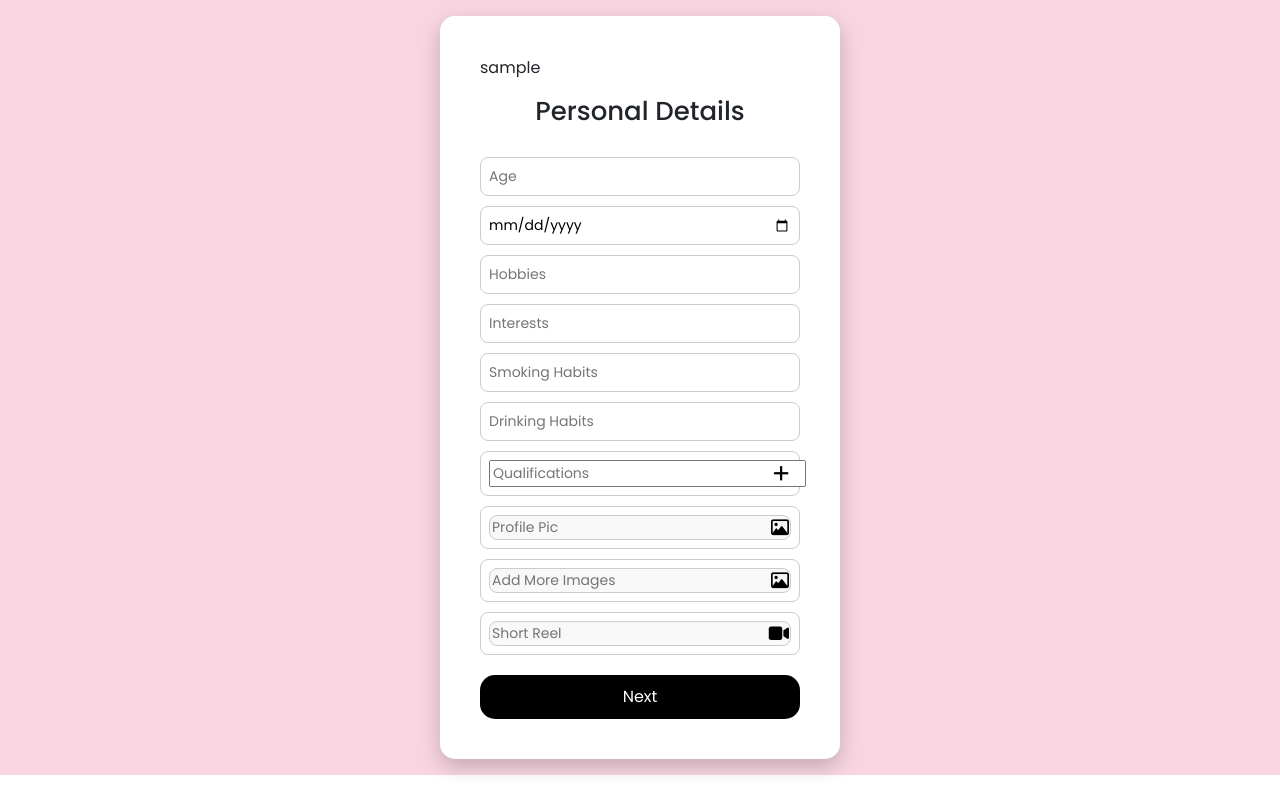
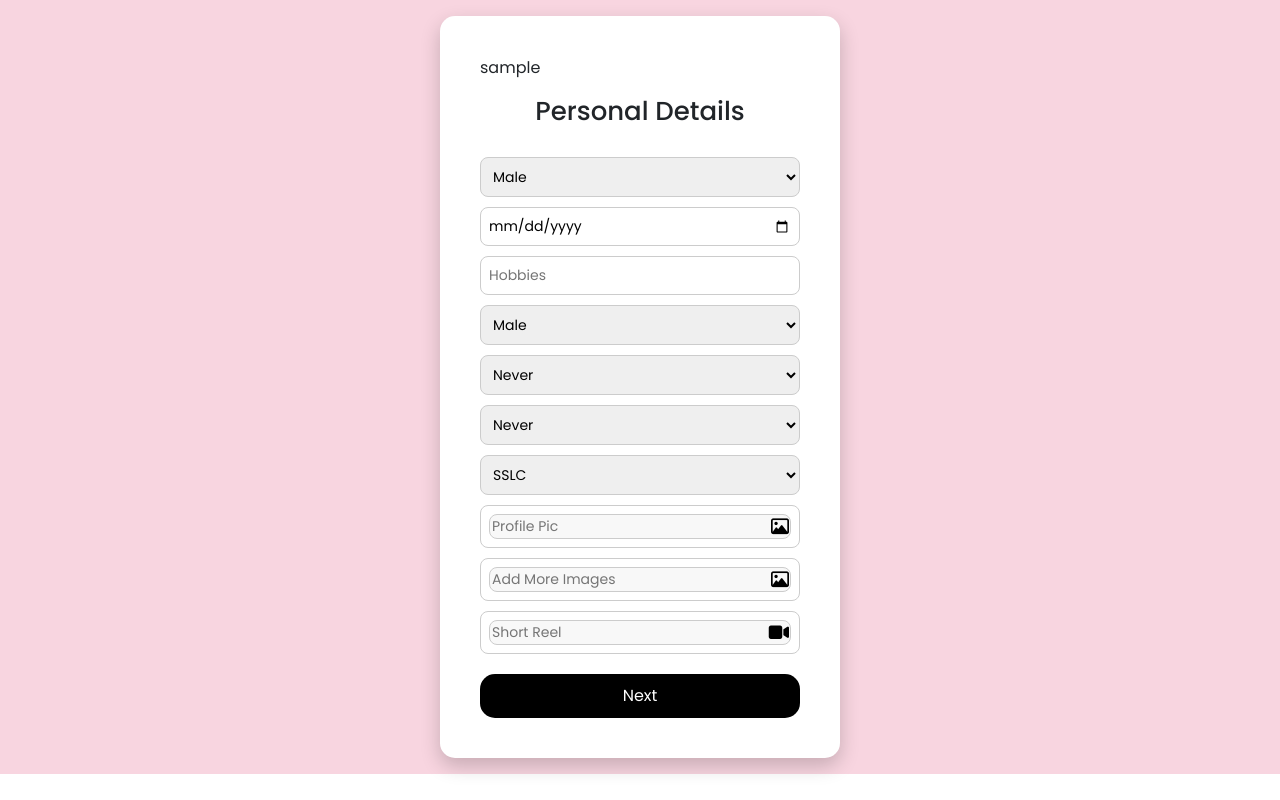
Before and after one commit to JishnuRameshC/Dating, a Django app: page /accounts/personal_details/1/ in a window 1280 px wide. Run offline with Django 4.2, Linux system fonts and the light colour scheme; a user stored in the database is signed in; tables that the repository leaves empty hold one stand-in row (values such as "Sample post"); some libraries are stand-ins or nearby versions.

Commit message:
dropdowns in personal details

```diff
--- a/accounts/forms.py
+++ b/accounts/forms.py
@@ -31,13 +31,16 @@ class CustomUserForm(forms.ModelForm):
     class Meta:
         model = CustomUser
         fields = [
-            'age', 'dob', 'hobbies', 'interests',
+            'gender', 'dob', 'hobbies', 'interests',
             'smoking_habits', 'drinking_habits',
             'qualifications', 'profile_pic', 'short_reel'
         ]
         widgets = {
             'dob': forms.DateInput(attrs={'type': 'date'}),
         }
+        def __init__(self, *args, **kwargs):
+          super().__init__(*args, **kwargs)
+           # Provide initial values if any
 
 class AdditionalImageForm(forms.ModelForm):
     class Meta:
--- a/accounts/models.py
+++ b/accounts/models.py
@@ -1,3 +1,4 @@
+from datetime import date
 from django.contrib.auth.models import AbstractUser
 from django.db import models
 
@@ -6,6 +7,16 @@ class CustomUser(AbstractUser):
         ('N', 'Never'),
         ('O', 'Occasionally'),
         ('F', 'Frequently'),
+    ]
+    GENDER_CHOICES = [
+        ('Male', 'Male'),
+        ('Female', 'Female'),
+        ('Other', 'Other'),
+    ]
+    INTEREST_CHOICES = [
+        ('M', 'Male'),
+        ('F', 'Female'),
+        ('B', 'Both'),
     ]
     QUALIFICATION_CHOICES = [
         ('SSLC', 'SSLC'),
@@ -19,13 +30,13 @@ class CustomUser(AbstractUser):
     mobile = models.CharField(max_length=15, unique=True, blank=True, null=True)
 
     # Personal Details fields
-    age = models.PositiveIntegerField(null=True, blank=True, default=None)
+    gender=models.CharField(max_length=25,choices=GENDER_CHOICES,blank=True, default='')
     dob = models.DateField(null=True, blank=True, default=None)
     hobbies = models.CharField(max_length=255, blank=True, default='')
-    interests = models.CharField(max_length=255, blank=True, default='')
+    interests = models.CharField(max_length=255,choices=INTEREST_CHOICES, blank=True, default='')
     smoking_habits = models.CharField(max_length=50, choices=HABITS_CHOICES, blank=True, default='')
     drinking_habits = models.CharField(max_length=50, choices=HABITS_CHOICES, blank=True, default='')
-    qualifications = models.CharField(max_length=255, blank=True, default='')
+    qualifications = models.CharField(max_length=255,choices=QUALIFICATION_CHOICES, blank=True, default='')
     profile_pic = models.ImageField(upload_to='profile_pics/', null=True, blank=True, default='')
     additional_images = models.ManyToManyField('AdditionalImage', blank=True)
     short_reel = models.FileField(upload_to='short_reels/', null=True, blank=True, default='')
@@ -44,6 +55,13 @@ class CustomUser(AbstractUser):
         related_name='customuser_permissions_set',  # Unique related_name for CustomUser
         blank=True,
     )
+
+    def get_age(self):
+        if self.dob:
+            today = date.today()
+            age = today.year - self.dob.year - ((today.month, today.day) < (self.dob.month, self.dob.day))
+            return age
+        return None
 
     def __str__(self):
         return self.username
--- a/accounts/templates/personal_details.html
+++ b/accounts/templates/personal_details.html
@@ -122,17 +122,45 @@
         <h2 class="p_details-h2">Personal Details</h2>
         <form class="p_details-form" method="POST" enctype="multipart/form-data">
             {% csrf_token %}
-            <input type="text" id="age" name="age" placeholder="Age" class="p_details-input">
+
+            <select id="gender" name="gender" class="p_details-input" >
+                <option value="" disabled selected>Select gender</option>
+                {% for value, label in form.gender.field.choices %}
+                    <option value="{{ value }}" {% if form.gender.value == value %}selected{% endif %}>{{ label }}</option>
+                {% endfor %}
+            </select>
+
             <input type="date" id="dob" name="dob" placeholder="Date of Birth" class="p_details-input">
+
             <input type="text" id="hobbies" name="hobbies" placeholder="Hobbies" class="p_details-input">
-            <input type="text" id="interests" name="interests" placeholder="Interests" class="p_details-input">
-            <input type="text" id="smoking_habits" name="smoking_habits" placeholder="Smoking Habits" class="p_details-input">
-            <input type="text" id="drinking_habits" name="drinking_habits" placeholder="Drinking Habits" class="p_details-input">
 
-            <div class="input-container p_details-input">
-                <input type="text" id="qualifications" name="qualifications" placeholder="Qualifications">
-                <i class="fa-solid fa-plus"></i>
-            </div>
+            <select id="interests" name="interests" class="p_details-input">
+                <option value="" disabled selected hidden>Select interest</option>
+                {% for value, label in form.interests.field.choices %}
+                    <option value="{{ value }}" {% if form.interests.value == value %}selected{% endif %}>{{ label }}</option>
+                {% endfor %}
+            </select>
+
+            <select id="smoking_habits" name="smoking_habits" class="p_details-input">
+                <option value="" disabled selected hidden>Select Smoking Habits</option>
+                {% for value, label in form.smoking_habits.field.choices %}
+                    <option value="{{ value }}" {% if form.smoking_habits.value == value %}selected{% endif %}>{{ label }}</option>
+                {% endfor %}
+            </select>
+
+            <select id="drinking_habits" name="drinking_habits" class="p_details-input">
+                <option value="" disabled selected hidden>Select Drinking Habits</option>
+                {% for value, label in form.drinking_habits.field.choices %}
+                    <option value="{{ value }}" {% if form.drinking_habits.value == value %}selected{% endif %}>{{ label }}</option>
+                {% endfor %}
+            </select>
+
+            <select id="qualifications" name="qualifications" class="p_details-input">
+                <option value="" disabled selected hidden>Select Qualification</option>
+                {% for value, label in form.qualifications.field.choices %}
+                    <option value="{{ value }}" {% if form.qualifications.value == value %}selected{% endif %}>{{ label }}</option>
+                {% endfor %}
+            </select>
 
             <div class="file-input-with-icon p_details-input">
                 <input type="file" id="profile-pic" name="profile_pic">
@@ -154,6 +182,7 @@
 
             <button type="submit" class="next-btn p_details-btn">Next</button>
         </form>
+
     </div>
 </div>
 
--- a/accounts/views.py
+++ b/accounts/views.py
@@ -117,11 +117,11 @@ def signout(request):
 
 
 
-class PersonalDetailsCreateView(UpdateView):
+class PersonalDetailsCreateView(LoginRequiredMixin, UpdateView):
     model = CustomUser
     form_class = CustomUserForm
     template_name = 'personal_details.html'
-    success_url = reverse_lazy('accounts:address')
+    success_url = reverse_lazy('Dating:home')
 
     def get_context_data(self, **kwargs):
         context = super().get_context_data(**kwargs)
```
Also changed, not shown: accounts/migrations/0013_remove_customuser_age_customuser_gender_and_more.py (added), accounts/migrations/0014_alter_customuser_gender.py (added).
